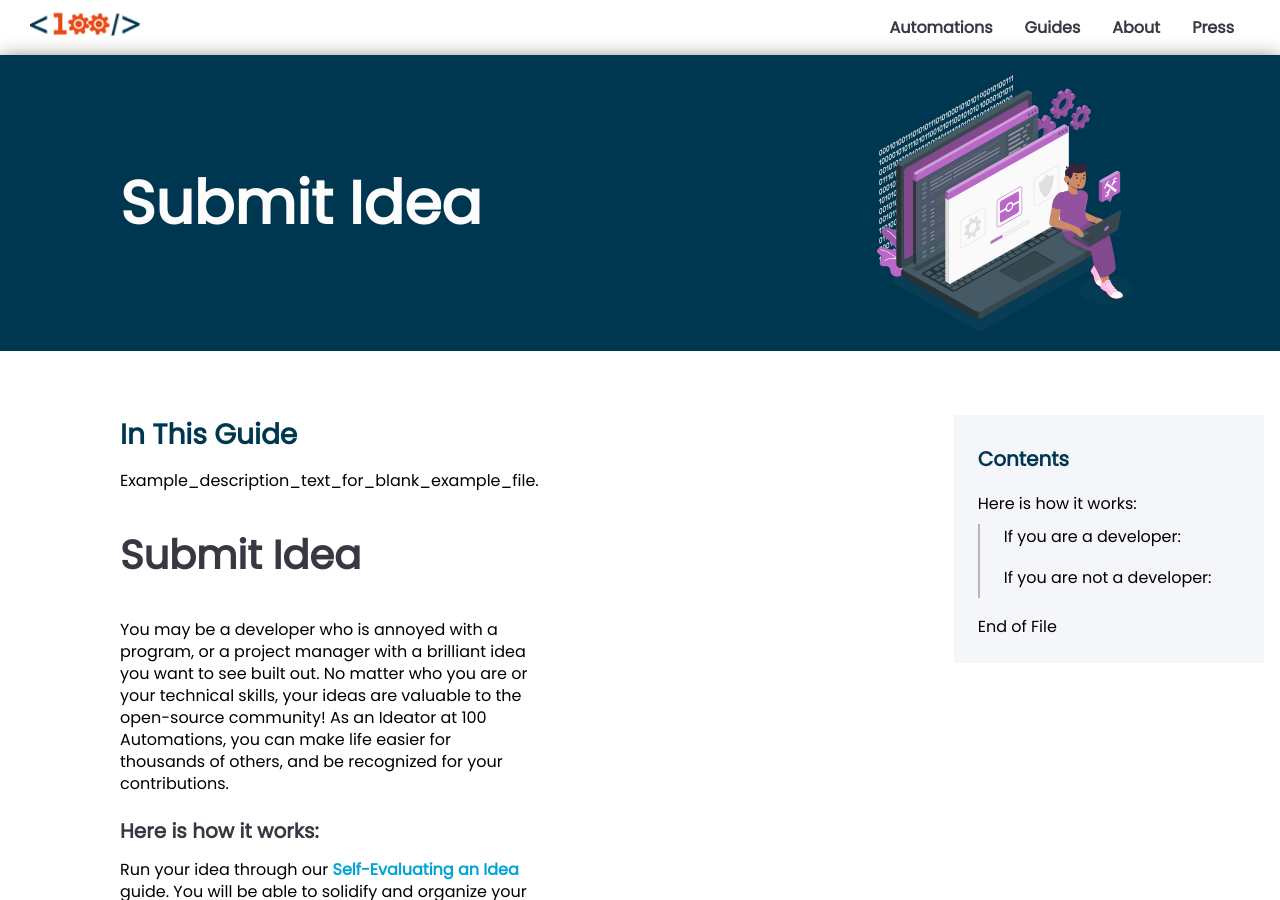
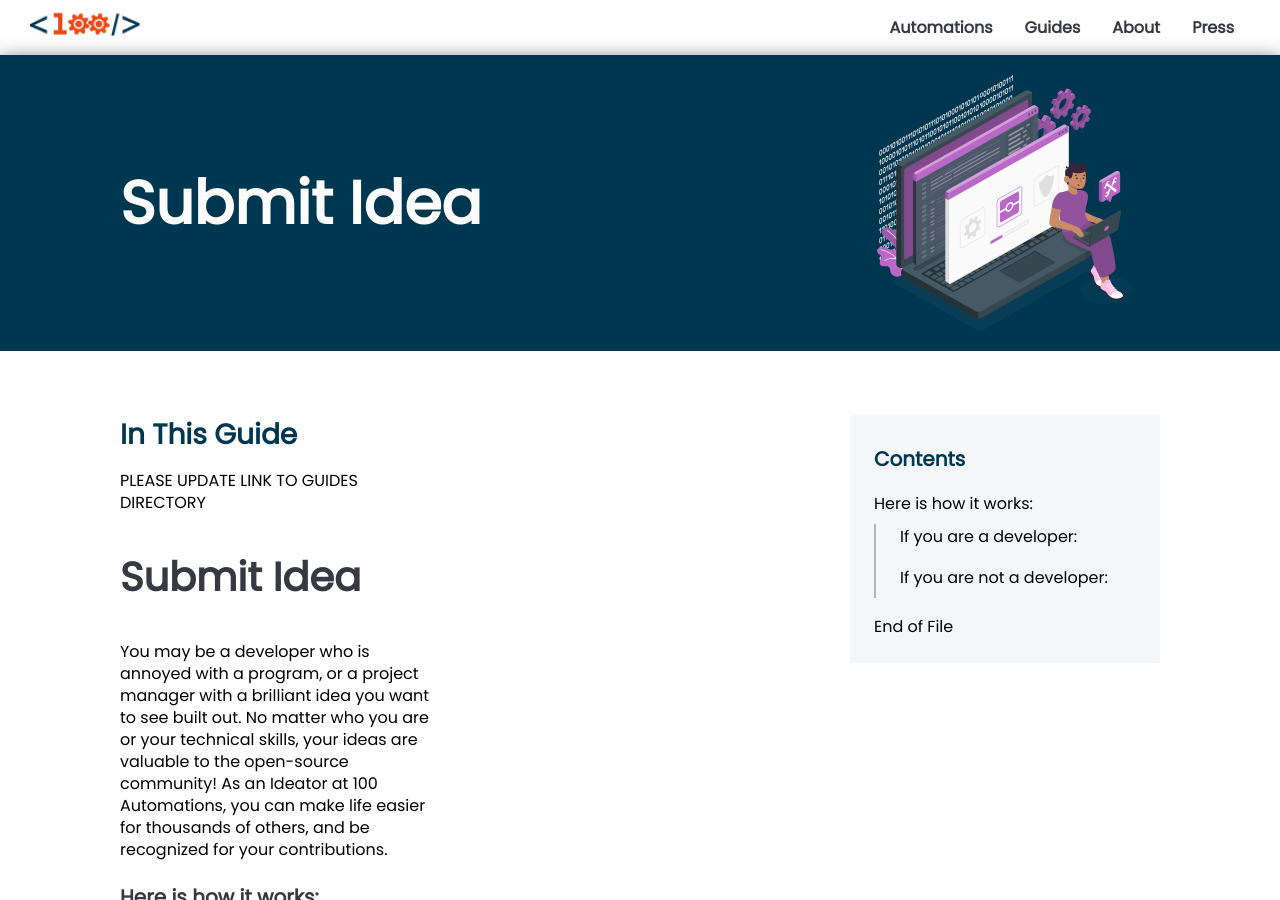
Before and after one commit to 100Automations/Website, a Jekyll site: the page built from _pages/submit_idea.md, in a window 1280 px wide and 900 px high. Built offline with Jekyll 4.4.1, drawn with Linux system fonts in a browser that asks for light colours.

Commit message:
Update submit_idea.md

```diff
--- a/_pages/submit_idea.md
+++ b/_pages/submit_idea.md
@@ -1,6 +1,6 @@
 ---
 title: Submit Idea
-description: Example_description_text_for_blank_example_file.
+description: PLEASE UPDATE LINK TO GUIDES DIRECTORY
 status: active
 display: true
 ---
```
